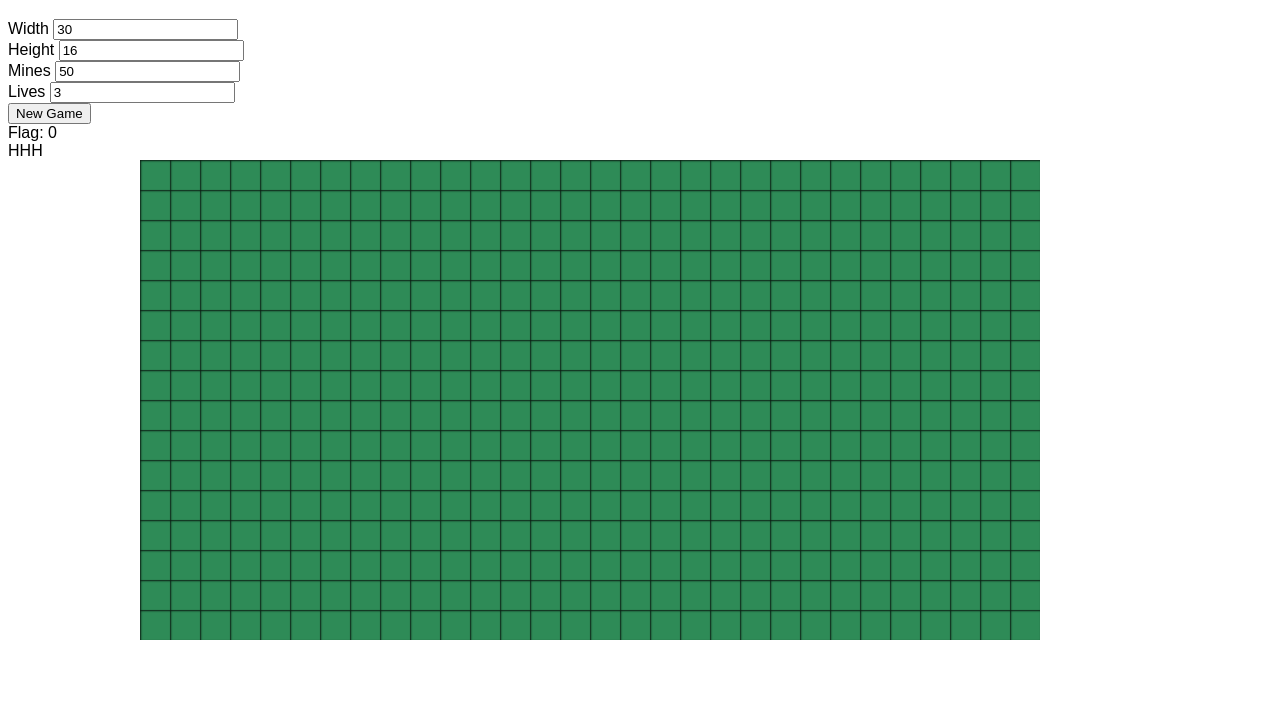
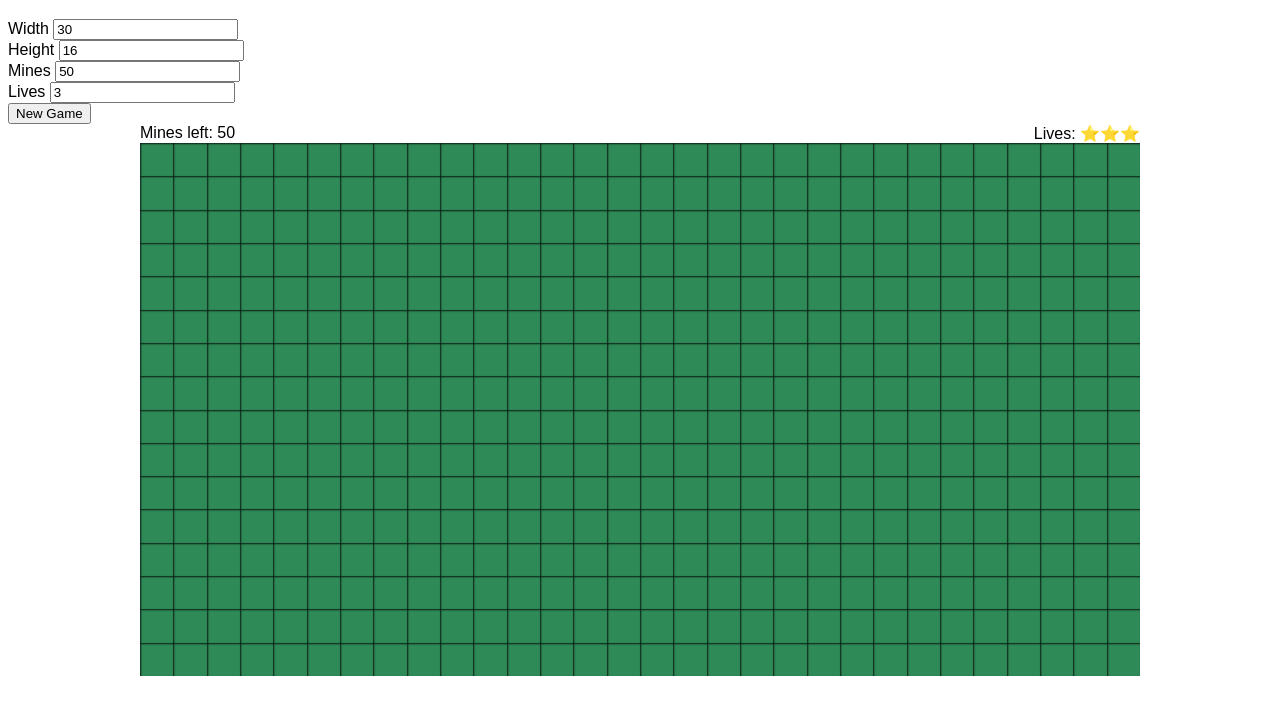
Before and after one commit to stlows/minesweeper, a plain HTML site: page index.html in a window 1280 px wide. Shown: the part 61-776 px from the top of the page. Drawn offline with nearby package versions, Linux system fonts and the light colour scheme.

Commit message:
ajout icones et aspect ratio

```diff
--- a/app.js
+++ b/app.js
@@ -11,92 +11,105 @@ new Vue({
         tiles: [],
         lives: 0,
     },
-    created(){
+    created() {
         this.newGame()
     },
     computed: {
-        flags(){
+        flags() {
             return this.tiles.flat().filter(t => t.isFlag).length
         },
-        opened(){
+        opened() {
             return this.tiles.flat().filter(t => t.isOpen).length
         },
+        openedBombs() {
+            return this.tiles.flat().filter(t => t.isOpen && t.isBomb).length
+        },
+        minesLeft() {
+            return this.options.mines - this.flags - this.openedBombs
+        }
     },
-    methods:{
-        newGame(){
+    methods: {
+        newGame() {
             this.tiles = []
-            this.lives=this.options.lives
-            for(let i = 0; i < this.options.h; i++){
+            this.lives = this.options.lives
+            for (let i = 0; i < this.options.h; i++) {
                 let row = []
-                for(let j = 0 ; j < this.options.w; j++){
+                for (let j = 0; j < this.options.w; j++) {
                     row.push({
-                        x:j, y:i, isBomb: false, isFlag: false, isOpen:false, bombs: 0
+                        x: j, y: i, isBomb: false, isFlag: false, isOpen: false, bombs: 0
                     })
                 }
                 this.tiles.push(row)
             }
 
             let placed = 0
-            while( placed < this.options.mines){
-                let y = Math.floor(Math.random()  * this.options.h)
+            while (placed < this.options.mines) {
+                let y = Math.floor(Math.random() * this.options.h)
                 let x = Math.floor(Math.random() * this.options.w)
-                if(!this.tiles[y][x].isBomb){
+                if (!this.tiles[y][x].isBomb) {
                     this.tiles[y][x].isBomb = true
                     placed++
                 }
             }
-            for(let i = 0; i < this.options.h; i++){
-                for(let j = 0 ; j < this.options.w; j++){
-                    if(!this.tiles[i][j].isBomb){
+            for (let i = 0; i < this.options.h; i++) {
+                for (let j = 0; j < this.options.w; j++) {
+                    if (!this.tiles[i][j].isBomb) {
                         this.tiles[i][j].bombs = this.bombAround(j, i)
                     }
                 }
             }
 
         },
-        bombAround(x, y){
+        bombAround(x, y) {
             let bombs = 0
             let tilesAround = this.tilesAround(x, y)
-            for(let i = 0; i < tilesAround.length; i++){
-                if(this.tiles[tilesAround[i].y][tilesAround[i].x].isBomb){
+            for (let i = 0; i < tilesAround.length; i++) {
+                if (this.tiles[tilesAround[i].y][tilesAround[i].x].isBomb) {
                     bombs++
                 }
             }
             return bombs
         },
-        tilesAround(x, y){
+        tilesAround(x, y) {
             let tiles = []
-            if(x > 0){ tiles.push({y, x: x-1}) }
-            if(y > 0){ tiles.push({y: y-1, x}) }
-            if(x < this.options.w - 1){ tiles.push({y, x: x+1}) }
-            if(y < this.options.h - 1){ tiles.push({y: y+1, x: x}) }
-            if(x > 0 && y > 0){ tiles.push({y: y-1, x: x-1}) }
-            if(x > 0 && y < this.options.h - 1){ tiles.push({y: y+1, x: x-1}) }
-            if(x < this.options.w - 1 && y > 0){ tiles.push({y: y-1, x: x+1}) }
-            if(x < this.options.w - 1 && y < this.options.h - 1){ tiles.push({y: y+1, x: x+1}) }
+            if (x > 0) { tiles.push({ y, x: x - 1 }) }
+            if (y > 0) { tiles.push({ y: y - 1, x }) }
+            if (x < this.options.w - 1) { tiles.push({ y, x: x + 1 }) }
+            if (y < this.options.h - 1) { tiles.push({ y: y + 1, x: x }) }
+            if (x > 0 && y > 0) { tiles.push({ y: y - 1, x: x - 1 }) }
+            if (x > 0 && y < this.options.h - 1) { tiles.push({ y: y + 1, x: x - 1 }) }
+            if (x < this.options.w - 1 && y > 0) { tiles.push({ y: y - 1, x: x + 1 }) }
+            if (x < this.options.w - 1 && y < this.options.h - 1) { tiles.push({ y: y + 1, x: x + 1 }) }
             return tiles;
         },
-        leftClick(x, y){
-            this.openTile(x,y, [])
+        leftClick(x, y) {
+
+            if (!this.tiles[y][x].isOpen) {
+                this.openTile(x, y, [])
+            }
         },
-        rightClick(x, y){
-            if(!this.tiles[y][x].isOpen){
+        rightClick(x, y) {
+            if (!this.tiles[y][x].isOpen) {
                 this.tiles[y][x].isFlag = !this.tiles[y][x].isFlag
             }
         },
-        openTile(x, y, opened){
-            if(this.tiles[y][x].isBomb){
+        openTile(x, y, opened) {
+            if (this.tiles[y][x].isFlag) {
+                return
+            }
+            if (this.tiles[y][x].isBomb) {
+                this.tiles[y][x].isOpen = true
                 console.log("You exploded !")
                 this.lives--
                 return
             }
             this.tiles[y][x].isOpen = true
-            opened.push({x, y})
-            if(this.tiles[y][x].bombs == 0){
+            opened.push({ x, y })
+            if (this.tiles[y][x].bombs == 0) {
                 let tilesAround = this.tilesAround(x, y)
-                for(let i = 0; i < tilesAround.length; i++){
-                    if(opened.find(c => c.x == tilesAround[i].x && c.y == tilesAround[i].y) == null){
-                        this.openTile(tilesAround[i].x,tilesAround[i].y, opened )
+                for (let i = 0; i < tilesAround.length; i++) {
+                    if (opened.find(c => c.x == tilesAround[i].x && c.y == tilesAround[i].y) == null) {
+                        this.openTile(tilesAround[i].x, tilesAround[i].y, opened)
                     }
                 }
             }
--- a/index.html
+++ b/index.html
@@ -1,5 +1,6 @@
 <!DOCTYPE html>
 <html lang="en">
+
 <head>
     <meta charset="UTF-8">
     <meta name="viewport" content="width=device-width, initial-scale=1.0">
@@ -7,6 +8,7 @@
 
     <link rel="stylesheet" href="style.css">
 </head>
+
 <body>
     <div id="app">
         <h1>{{title}}</h1>
@@ -29,20 +31,26 @@
             </div>
             <button @click="newGame()">New Game</button>
         </div>
-        <div>
-            <span>Flag: {{tiles.flat().filter(t => t.isFlag).length}}</span>
-            <div>
-                <span v-for="life in lives">H</span>
-                <span v-for="life in options.lives - lives">X</span>
+        <div class="grid-container">
+            <div class="headbar">
+                <span>Mines left: {{ minesLeft }}</span>
+                <div>
+                    <span>Lives:</span>
+                    <span v-for="life in lives">&#11088;</span>
+                    <span v-for="life in options.lives - lives">❌</span>
+                </div>
             </div>
-        </div>
-        <div class="grid" :class="[{dead: lives == 0}]">
-            <div v-for="row in tiles" class="row">
-                <div v-for="tile in row" class="tile" :class="[{flag: tile.isFlag, open: tile.isOpen}, 'bomb-' + tile.bombs]" @click.left="leftClick(tile.x, tile.y)" @click.right.prevent="rightClick(tile.x, tile.y)">
-                    <span v-show="tile.isOpen && tile.bombs > 0">{{tile.bombs}}</span>
+            <div class="grid" :class="[{dead: lives == 0}]">
+                <div v-for="row in tiles" class="row">
+                    <div v-for="tile in row" class="tile" :class="[{flag: tile.isFlag, open: tile.isOpen, bomb: tile.isOpen && tile.isBomb}, 'bomb-' + tile.bombs]" @click.left="leftClick(tile.x, tile.y)" @click.right.prevent="rightClick(tile.x, tile.y)">
+                        <span v-show="tile.isOpen && tile.bombs > 0">{{tile.bombs}}</span>
+                        <span v-show="tile.isFlag">💢</span>
+                        <span v-show="tile.isOpen && tile.isBomb">💥</span>
+                    </div>
                 </div>
             </div>
         </div>
+
 
 
 
@@ -51,4 +59,5 @@
     <script src="app.js"></script>
 
 </body>
+
 </html>
--- a/style.scss
+++ b/style.scss
@@ -5,11 +5,18 @@ body{
 .row {
     display: flex;
 }
+.grid-container {
+    max-width: 1000px;
+    margin: auto;
+    .headbar {
+        display: flex;
+        justify-content: space-between;
+    }
+}
 .grid {
     position: relative;
-    max-width: 1000px;
     overflow: hidden;
-    margin: auto;
+    width: 100%;
     &:after {
         position: absolute;
         content: 'Game Over';
@@ -38,8 +45,9 @@ body{
     cursor: pointer;
     //border-top: 1px solid #121212;
     //border-right: 1px solid #121212;
-    width: 30px;
-    height: 30px;
+    width: 100%;
+    aspect-ratio: 1;
+    //height: 30px;
     //padding-bottom: 1.5%;
     //padding-top: 1.5%;
     display: flex;
@@ -74,7 +82,10 @@ body{
     }
     }
     &.flag {
-        background: yellow;
+        background: rgb(255, 255, 255);
+    }
+    &.bomb {
+        background: rgb(236, 195, 195);
     }
 
 
```
Also changed, not shown: style.css, 1 other file.
